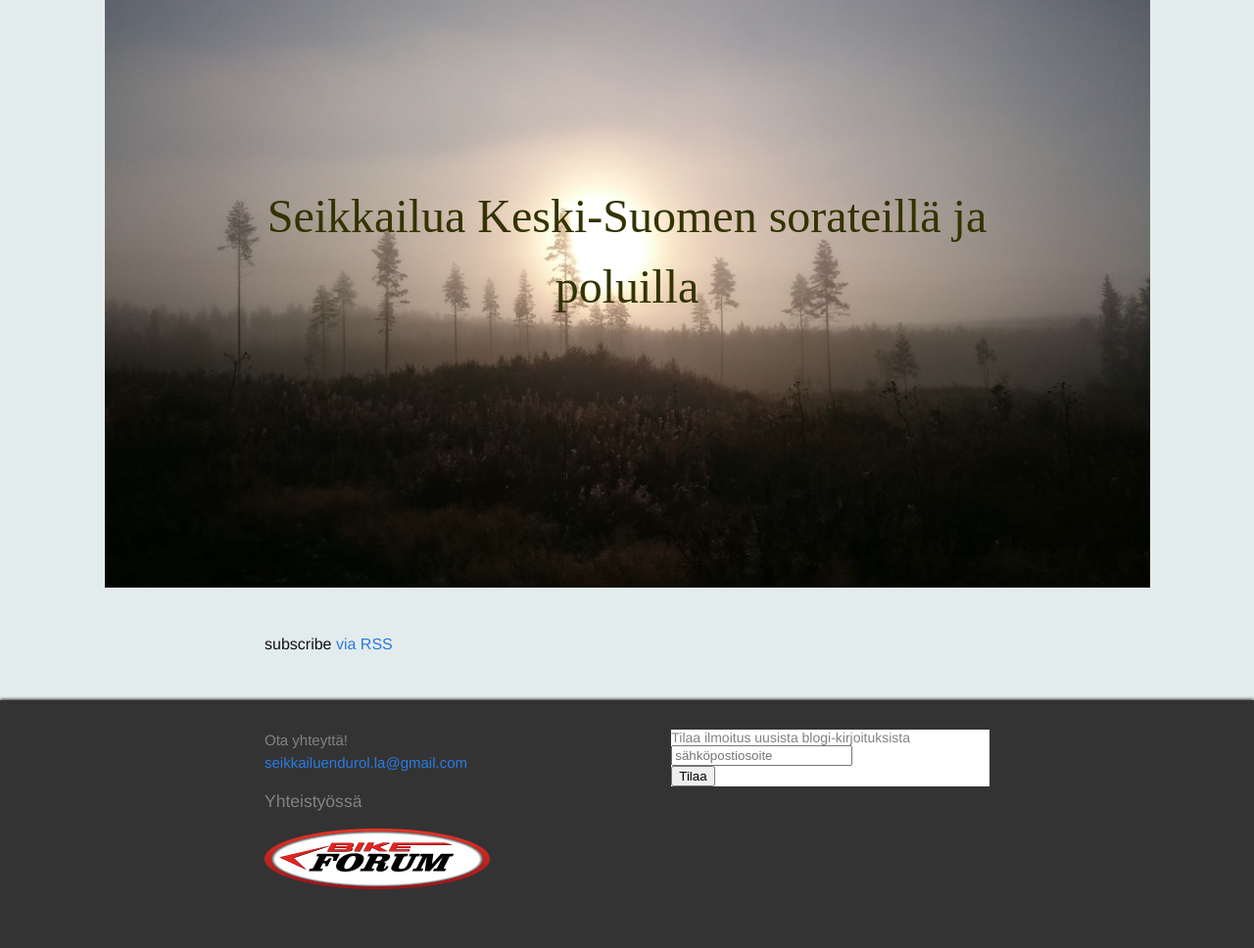
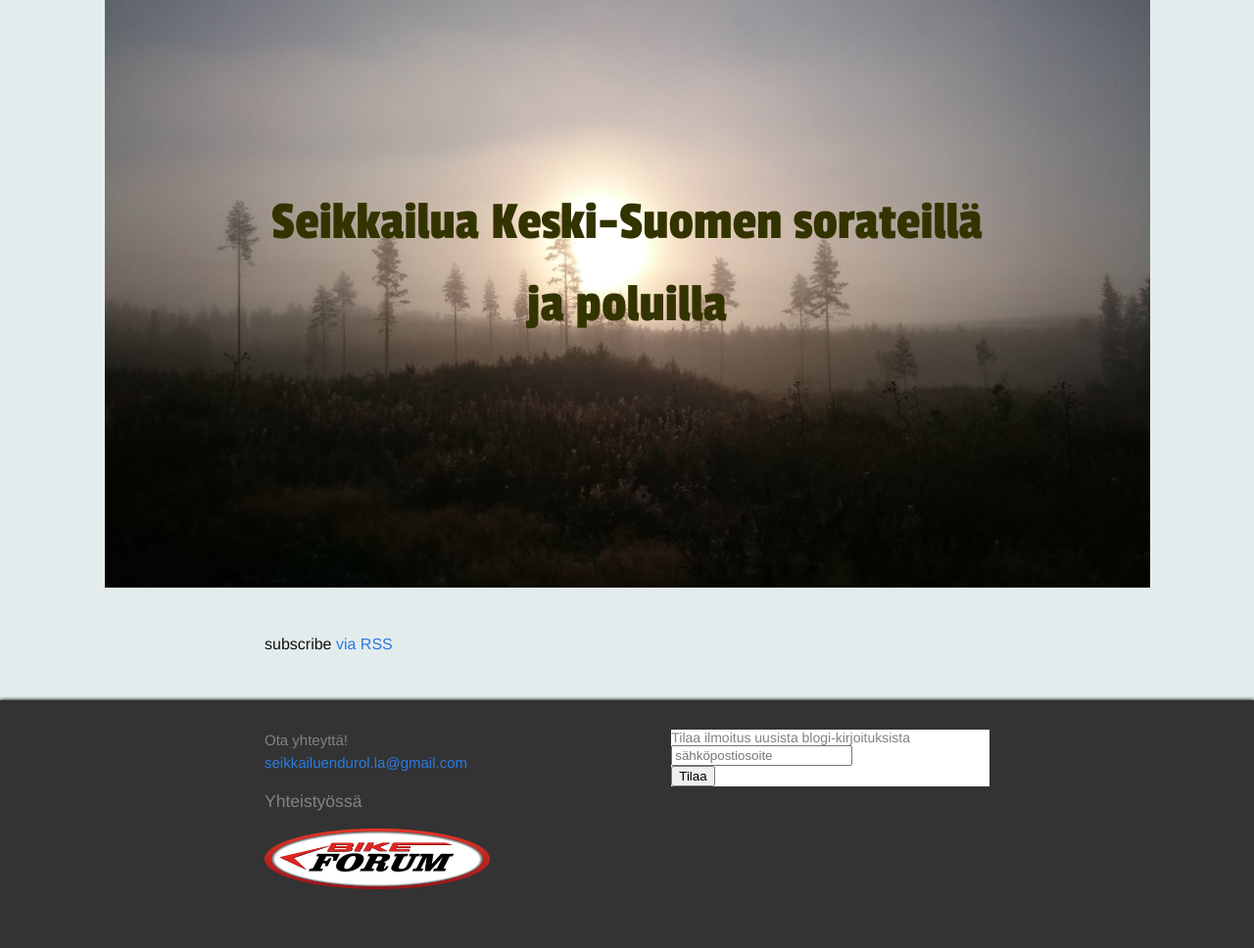
Before and after one commit to seikkailuendurolla/seikkailuendurolla.github.io, a Jekyll site: the page built from index.html, in a window 1280 px wide. Shown: the whole page at 98% size. Built offline with Jekyll 4.4.1, drawn with Linux system fonts in a browser that asks for light colours; some web fonts are replaced; comment, search, counter and statistics services are not loaded.

Commit message:
Fontin vaihto otsikkoon

```diff
--- a/_sass/_layout.scss
+++ b/_sass/_layout.scss
@@ -41,14 +41,16 @@
       padding-top: 25%;
 
       h1 {
-        font-family: 'Fredericka the Great', cursive;
+        font-family: 'Passion One', cursive;
+        //font-family: 'Fredericka the Great', cursive;
         text-align: center;
-        font-size: 3em;
+        font-size: 3.5em;
       }
       h2 {
         font-family: 'Indie Flower', cursive;
         text-align: center;
         font-size: 2em;
+        font-weight: bold;
       }
     }
 
```
